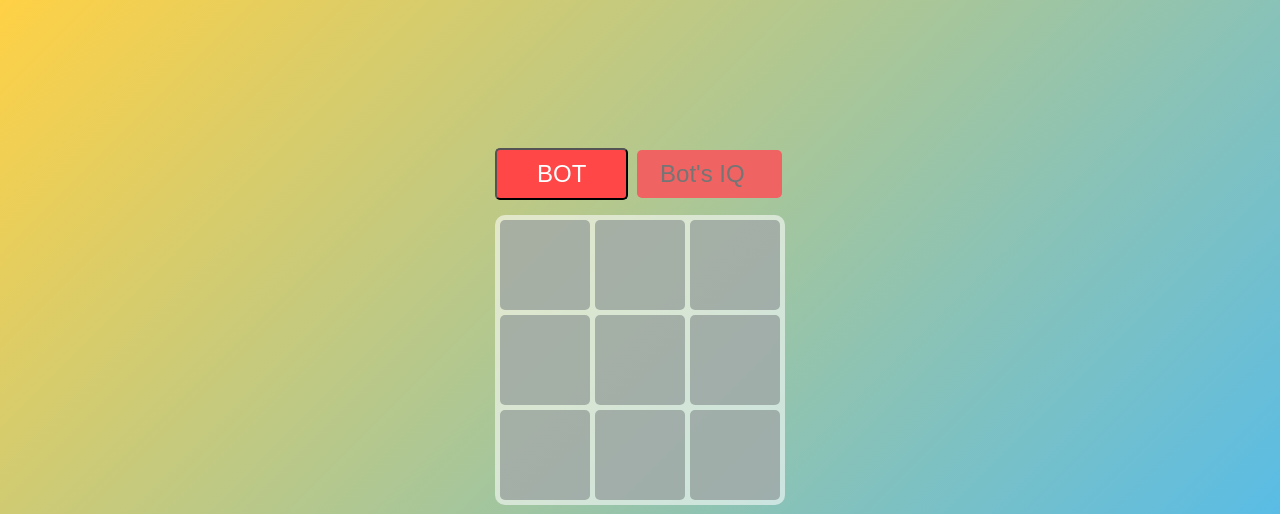
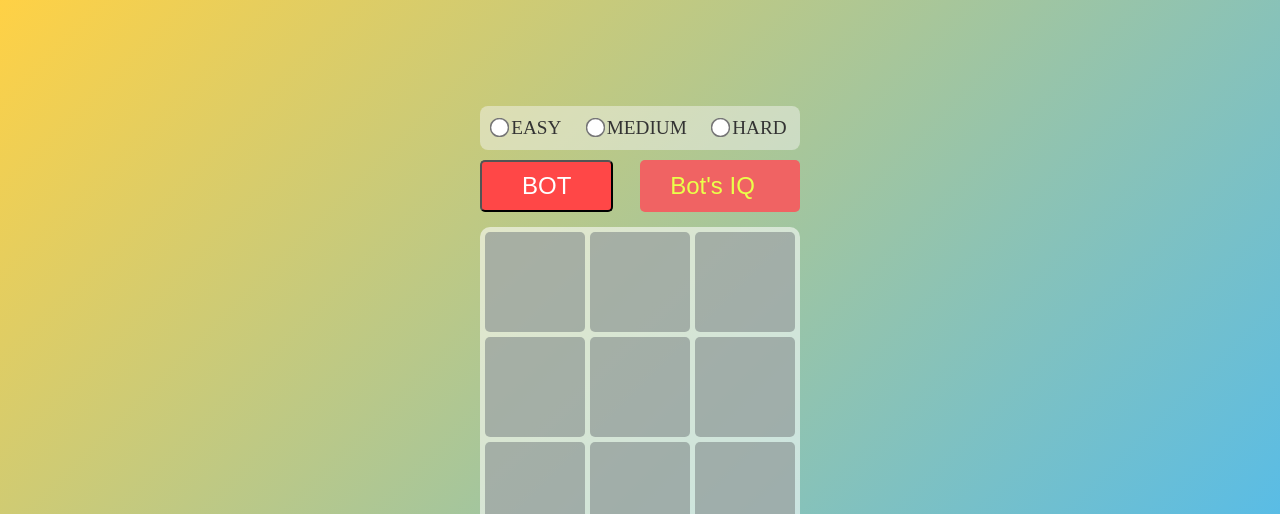
Before and after one commit to Vikas-922/TIC-TAC-TOE--Offline, a plain HTML site: page index.html in a window 1280 px wide. Shown: the top 514 px of the page. Drawn offline with Linux system fonts and the light colour scheme.

Commit message:
diffiulty level radio button css added

```diff
--- a/index.html
+++ b/index.html
@@ -8,8 +8,21 @@
   </head>
   <body>
     <div class="container">
+      <div class="difficultyLevel">
+        <label id="r1">
+          <input type="radio" name="difficulty" value="easy"> EASY
+        </label>
+        <label id="r2">
+          <input type="radio" name="difficulty" value="medium"> MEDIUM
+        </label>
+        <label id="r3">
+          <input type="radio" name="difficulty" value="hard"> HARD
+        </label>
+      </div>
+      <div class="botCont">
       <button id="bot">BOT</button>
       <input type="number" id="input-box" min="1" max="9" placeholder="Bot's IQ" oninput="checkInput(this)">
+      </div>
 
       <div class="gameCont">
         <div class="box" id="1"></div>
--- a/style.css
+++ b/style.css
@@ -48,8 +48,8 @@ body {
 
 .box {
   background-color: rgba(123, 133, 133, 0.561);
-  width: 90px;
-  height: 90px;
+  width: 100px;
+  height: 100px;
   border-radius: 5px;
   display: grid;
   place-items: center;
@@ -74,6 +74,48 @@ body {
   margin: 0 0 0 0;
   width: 60px;
   height: 60px;
+}
+
+.difficultyLevel {
+  display: flex;
+  justify-content: space-around;
+  gap: 5px; /* Space between the options */
+  padding: 6px 2px;
+  background-color: #f4f4f477;
+  border-radius: 8px;
+  margin-bottom: 10px;
+}
+
+.difficultyLevel label {
+  cursor: pointer;
+  font-size: 1.2em;
+  color: #333;
+  padding: 5px 6px;
+  border-radius: 5px;
+  transition: background-color 0.3s;
+}
+
+.difficultyLevel input[type="radio"] {
+  transform: scale(1.5); /* Increase size of the radio button */
+}
+#r1 input[type="radio"] {
+  accent-color: #6cf063; /* Customize radio button color */
+}
+#r2 input[type="radio"] {
+  accent-color: #e5fa27; /* Customize radio button color */
+}
+#r3 input[type="radio"] {
+  accent-color: #f06363; /* Customize radio button color */
+}
+
+.difficultyLevel label:hover {
+  background-color: #637df0;
+  color: #fff;
+}
+
+.botCont{
+  display: flex;
+  justify-content: space-between;
 }
 
 #resetButton {
@@ -102,12 +144,16 @@ body {
   margin-left: 5px;
   margin-bottom: 15px;
   background-color: #f06363;
-  color: white;
+  color: rgb(178, 213, 201);
   border-radius: 5px;
   cursor: pointer;
   font-size: x-large;
   text-align: center;
   border: none;
+}
+#input-box::placeholder {
+  color: rgb(234, 255, 75); /* Change this to your desired placeholder color */
+  opacity: 1; /* This ensures the color is fully opaque */
 }
 
 
```
